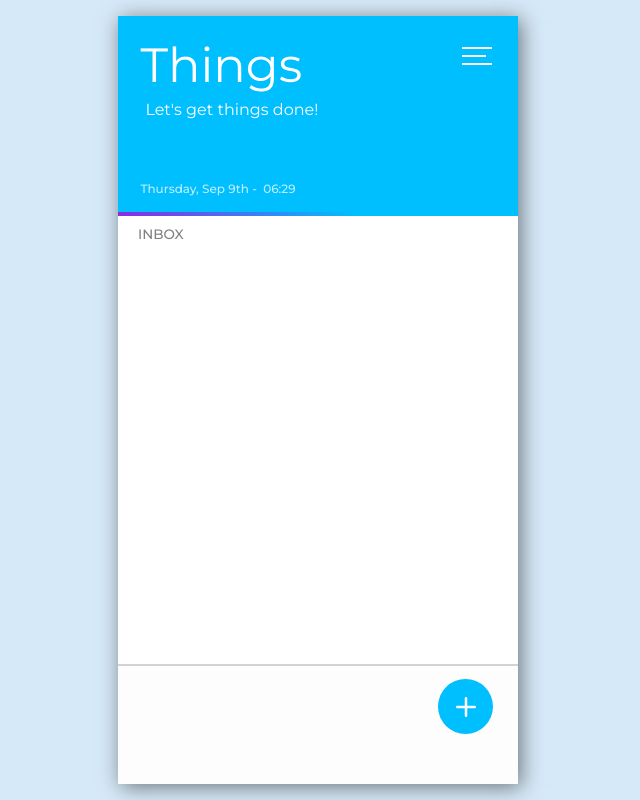
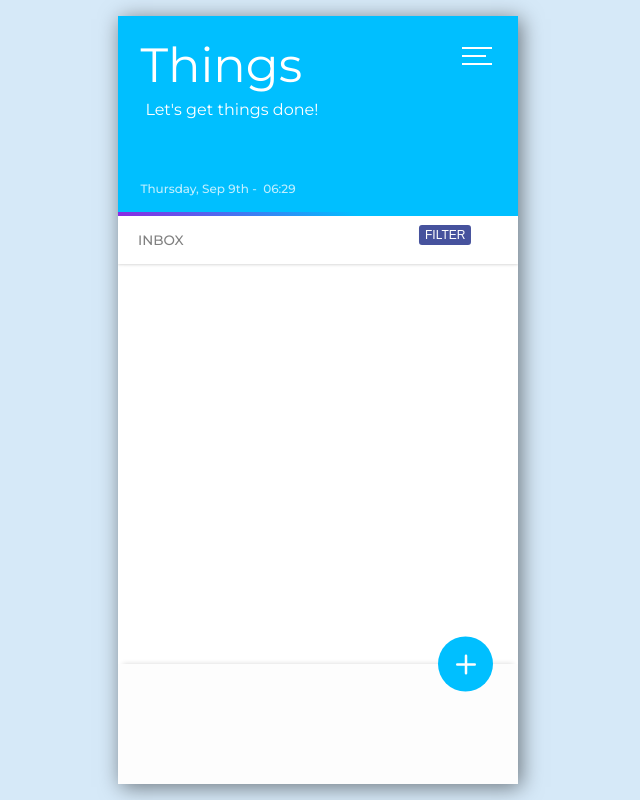
Before and after one commit to newnightcoder/react-todo-app, a React (Create React App) app: page / in a window 1280 px wide. Shown: the whole page, without its empty margins (322-962 px from the left). Built offline with nearby package versions, Linux system fonts and the light colour scheme.

Commit message:
filtering options done :white_check_mark:

```diff
--- a/src/App.js
+++ b/src/App.js
@@ -108,7 +108,7 @@ const App = () => {
         <Header
           todos={todos}
           todosToDisplay={todosToDisplay}
-          filterTodos={displayFilteredTodos}
+          displayFilteredTodos={displayFilteredTodos}
           clear={clearList}
           deleteMsg={handleDeleteMsg}
           darkToggle={toggleDarkMode}
@@ -121,14 +121,13 @@ const App = () => {
           selectEditTodo={selectEditTodo}
           checkItem={checkItem}
           deleteItem={deleteItem}
-          toggleFormDrawer={toggleFormDrawer}
           isTodo={isTodo}
           isMenuOpen={isMenuOpen}
           openTodoMenu={openTodoMenu}
           closeTodoMenu={closeTodoMenu}
         />
 
-        <Footer dark={dark} todos={todos} />
+        <Footer dark={dark} todos={todos} toggleFormDrawer={toggleFormDrawer} />
         <FormDrawer
           editItem={editItem}
           isOpen={isOpen}
--- a/src/components/Footer/Footer.jsx
+++ b/src/components/Footer/Footer.jsx
@@ -1,8 +1,16 @@
 import React from "react";
-import { AppFooter, Counter, CounterBadge, CounterWrapper } from "./styles";
+import { Plus } from "react-bootstrap-icons";
+import {
+  AppFooter,
+  Counter,
+  CounterBadge,
+  CounterWrapper,
+  PlusBtn,
+} from "./styles";
 
-const Footer = ({ todos, dark }) => {
+const Footer = ({ todos, toggleFormDrawer, dark }) => {
   const todosDone = todos.filter((todo) => todo.done).length;
+  const error = "";
 
   return (
     <AppFooter>
@@ -17,14 +25,18 @@ const Footer = ({ todos, dark }) => {
           </Counter>
         </CounterWrapper>
       )}
-      {/* <Mention>
-      Built with React by Nightcoder{" "}
-      <span role="img" aria-label="sunglasses emoji">
-        😎{" "}
-      </span>
-    </Mention> */}
+      <PlusBtn dark={dark} onClick={() => toggleFormDrawer(error)}>
+        <Plus style={{ pointerEvents: "none" }} />
+      </PlusBtn>{" "}
     </AppFooter>
   );
 };
 
 export default Footer;
+
+/* <Mention>
+  Built with React by Nightcoder{" "}
+  <span role="img" aria-label="sunglasses emoji">
+    😎{" "}
+  </span>
+</Mention> */
--- a/src/components/Footer/styles.js
+++ b/src/components/Footer/styles.js
@@ -10,7 +10,8 @@ const AppFooter = styled.footer`
   background-color: rgb(253, 253, 253);
   color: gray;
   position: relative;
-  border-top: 2px solid lightgray;
+  box-shadow: 0 -5px 5px -5px rgba(0, 0, 0, 0.16);
+  // border-top: 2px solid lightgray;
   // border-top: 1px solid rgba(155, 155, 155, 0.5);
 `;
 
@@ -46,6 +47,35 @@ const CounterBadge = styled.div`
   margin-left: 7.5px;
 `;
 
+const PlusBtn = styled.button`
+  width: 55px;
+  height: 55px;
+  display: flex;
+  align-items: center;
+  justify-content: center;
+  z-index: 999;
+  position: absolute;
+  right: 25px;
+  top: 0px;
+  background-color: #2ebaee;
+  background-color: deepskyblue;
+  color: rgb(253, 253, 253);
+  font-size: 2.5rem;
+  border-radius: 50%;
+  border-width: 0px !important;
+  outline: 0;
+  transform: translateY(-50%);
+  // font-weight: 600;
+  // filter: drop-shadow(5px 5px 5px #2ebaee);
+  // transition: transform 250ms;
+  ${({ dark }) => dark && `border:1px solid rgba(200, 200, 200)`};
+  &:hover {
+    cursor: pointer;
+    // transform: scale(1.05);
+    ${({ dark }) => dark && `border:1px solid #f8bbd0`};
+  }
+`;
+
 const Mention = styled.div`
   position: absolute;
   bottom: 10px;
@@ -53,4 +83,4 @@ const Mention = styled.div`
   transform: translateX(50%);
 `;
 
-export { AppFooter, Counter, CounterWrapper, CounterBadge, Mention };
+export { AppFooter, Counter, CounterWrapper, CounterBadge, PlusBtn, Mention };
--- a/src/components/Header/Header.jsx
+++ b/src/components/Header/Header.jsx
@@ -11,7 +11,13 @@ import { AppHeader, Subtitle, Title, TitleWrapper } from "./styles";
 //   border: 2px solid red;
 // `;
 
-const Header = ({ deleteMsg, filterTodos, clear, dark, darkToggle }) => {
+const Header = ({
+  deleteMsg,
+  displayFilteredTodos,
+  clear,
+  dark,
+  darkToggle,
+}) => {
   const [openDrawer, setOpen] = useState(false);
 
   const drawerToggle = () => {
@@ -30,8 +36,8 @@ const Header = ({ deleteMsg, filterTodos, clear, dark, darkToggle }) => {
       <Hamburger openDrawer={openDrawer} drawerToggle={drawerToggle} />
       <HeaderDrawer
         drawerToggle={drawerToggle}
-        show={openDrawer}
-        filterTodos={filterTodos}
+        openDrawer={openDrawer}
+        displayFilteredTodos={displayFilteredTodos}
         clear={clear}
         deleteMsg={deleteMsg}
       />{" "}
--- a/src/components/List/List.jsx
+++ b/src/components/List/List.jsx
@@ -1,14 +1,17 @@
 import { IconButton } from "@material-ui/core";
 import React from "react";
-import { Plus, ThreeDotsVertical } from "react-bootstrap-icons";
+import { ThreeDotsVertical } from "react-bootstrap-icons";
 import { useTransition } from "react-spring";
 import { formatTime } from "./formatTime";
 import { imgHandler } from "./imgHandler";
 import {
+  FilterBtn,
+  FilterBtnWrapper,
+  FilterCategoryBtn,
+  FilterDateBtn,
   Header,
   IconCatContainer,
   ListContainer,
-  PlusBtn,
   StyledTodo,
   TaskContainer,
   TimeContainer,
@@ -30,25 +33,40 @@ const List = ({
   isMenuOpen,
 }) => {
   let filteredTodos = [];
-  if (todosToDisplay === "all") {
-    filteredTodos = todos;
-  }
-  // } else if (todosToDisplay === "done") {
-  //   filteredTodos = todos.filter((todo) => todo.done);
-  // } else if (todosToDisplay === "to-do") {
-  //   filteredTodos = todos.filter((todo) => !todo.done);
-  // }
+
+  const filterTodos = () => {
+    switch (todosToDisplay) {
+      case "all":
+        return (filteredTodos = todos);
+      case "done":
+        return (filteredTodos = todos.filter((todo) => todo.done));
+      case "not done":
+        return (filteredTodos = todos.filter((todo) => !todo.done));
+
+      default:
+        return (filteredTodos = todos);
+    }
+  };
+
+  filterTodos();
 
   const transition = useTransition(filteredTodos, (todo) => todo.id, {
     from: { opacity: 0, transform: "scale(0)" },
     enter: { opacity: 1, transform: "scale(1)" },
     leave: { opacity: 0, transform: "scale(0)" },
   });
-  const error = "";
+
   return (
     <ListContainer>
-      <Header>inbox</Header>
-
+      <Header>
+        {" "}
+        <span>inbox</span>
+        <FilterBtnWrapper>
+          <FilterBtn>filter</FilterBtn>{" "}
+          <FilterCategoryBtn>by category</FilterCategoryBtn>
+          <FilterDateBtn>by date</FilterDateBtn>
+        </FilterBtnWrapper>
+      </Header>
       <TodoList>
         {transition.map(({ item, props }) => (
           <StyledTodo
@@ -92,9 +110,6 @@ const List = ({
           </StyledTodo>
         ))}
       </TodoList>
-      <PlusBtn dark={dark} onClick={() => toggleFormDrawer(error)}>
-        <Plus style={{ pointerEvents: "none" }} />
-      </PlusBtn>
     </ListContainer>
   );
 };
--- a/src/components/List/styles.js
+++ b/src/components/List/styles.js
@@ -8,13 +8,14 @@ const ListContainer = styled.section`
   width: 400px;
   grid-row: 2;
   margin: 0;
-  display: grid;
-  grid-template-rows: min-content 1fr;
+  // display: grid;
+  // grid-template-rows: min-content 1fr;
   overflow-y: scroll;
   overflow-x: hidden;
-  padding-top: 30px;
-  background-color: white;
+  // padding-top: 30px;
+  background-color: #efefef;
   transition: background-color 500ms;
+  position: relative;
   scrollbar-width: thick;
   &::-webkit-scrollbar {
     width: 0.15vw;
@@ -41,34 +42,90 @@ const ListContainer = styled.section`
 `;
 
 const Header = styled.div`
-  grid-row: 1;
   height: 6vh;
   width: inherit;
   display: flex;
-  flex-direction: column;
-  justify-content: flex-end;
+  align-items: center;
+  justify-content: space-between;
   font-size: 0.85rem;
   font-weight: 500;
   color: gray;
   text-transform: uppercase;
   background-color: white;
   padding: 5px 20px;
-  position: fixed;
-  top: 24.9vh;
-  z-index: 20;
+  position: sticky;
+  top: 0;
+  z-index: 100;
+  box-shadow: 0 1px 3px 0 rgba(0, 0, 0, 0.1), 0 1px 2px 0 rgba(0, 0, 0, 0.06);
   @media screen and (min-width: 996px) {
     width: 400px;
   }
 `;
 
+const FilterBtnWrapper = styled.div`
+  min-height: 5vh;
+  min-width: 100px;
+  position: relative;
+`;
+
+const FilterBtn = styled.button`
+  padding: 3px 6px;
+  outline: none;
+  border: none;
+  border-radius: 3px;
+  cursor: pointer;
+  text-transform: uppercase;
+  position: absolute;
+  top: 0;
+  left: 0;
+  background-color: #46529d;
+  color: white;
+  font-size: 0.75rem;
+  transform: translate(40%, 25%);
+  // display: none;
+`;
+
+const FilterCategoryBtn = styled.button`
+  padding: 3px 6px;
+  outline: none;
+  border: none;
+  border-radius: 3px;
+  background-color: aqua;
+  color: gray;
+  position: absolute;
+  top: 0;
+  left: 0;
+  z-index: -1;
+  transition: transform 1000ms;
+  transform: scaleX(0) translate(15%, 25%);
+  transform-origin: center;
+  // &:hover {
+  //   transform: scaleX(1) translateX(-20%);
+  // }
+`;
+const FilterDateBtn = styled(FilterCategoryBtn)`
+  background-color: aqua;
+  color: gray;
+  position: absolute;
+  top: 0;
+  left: 0;
+  z-index: -2;
+  transition: transform 1000ms;
+  transform: scaleX(0) translate(40%, 25%);
+  transform-origin: center;
+  // &:hover {
+  //   transform: scaleX(1) translateX(-20%);
+  // }
+`;
+
 const TodoList = styled.ul`
-  grid-row: 2;
+  height: 100%;
+  width: 100%;
   list-style-type: none;
   background-color: white;
   padding: 2vh 0 150px 0;
   margin-block-start: 0;
   margin-block-end: 0;
-  width: 100%;
   ${({ dark }) =>
     dark &&
     css`
@@ -116,16 +173,19 @@ const IconCatContainer = styled.div`
 `;
 
 const TaskContainer = styled.div`
-  width: 18ch;
+  width: 15ch;
   height: 95%;
+  margin-right: 10px;
+  font-size: 0.9rem;
   display: flex;
   flex-direction: column;
-  align-items: start;
   justify-content: center;
+  color: rgb(50, 50, 50);
   white-space: wrap;
-  margin-right: 10px;
-  font-size: 0.9rem;
-  color: rgb(50, 50, 50);
+  overflow-x: hidden;
+  @media screen and (min-width: 768px) {
+    width: 30ch;
+  }
 `;
 const TimeContainer = styled.div`
   width: 12ch;
@@ -142,41 +202,16 @@ const TimeContainer = styled.div`
   color: rgb(50, 50, 50);
 `;
 
-const PlusBtn = styled.button`
-  width: 55px;
-  height: 55px;
-  display: flex;
-  align-items: center;
-  justify-content: center;
-  z-index: 50;
-  position: absolute;
-  right: 25px;
-  bottom: 50px;
-  background-color: #2ebaee;
-  background-color: deepskyblue;
-  color: rgb(253, 253, 253);
-  font-size: 2.5rem;
-  border-radius: 50%;
-  border-width: 0px !important;
-  outline: 0;import FormDrawer from './components/FormDrawer/FormDrawer';
-  // font-weight: 600;
-  // filter: drop-shadow(5px 5px 5px #2ebaee);
-  transition: transform 250ms;
-  ${({ dark }) => dark && `border:1px solid rgba(200, 200, 200)`};
-  &:hover {
-    cursor: pointer;
-    // transform: scale(1.05);
-    ${({ dark }) => dark && `border:1px solid #f8bbd0`};
-  }
-`;
-
 export {
   ListContainer,
   Header,
+  FilterBtnWrapper,
+  FilterBtn,
+  FilterCategoryBtn,
+  FilterDateBtn,
   TodoList,
   StyledTodo,
   TaskContainer,
+  IconCatContainer,
   TimeContainer,
-  IconCatContainer,
-  PlusBtn,
 };
```
Also changed, not shown: src/components/Header/HeaderDrawer/HeaderDrawer.jsx (+14 -14 lines), src/components/Header/HeaderDrawer/styles.js (+16 -17 lines), 1 other file (tests, documents, lock files or other folders).
